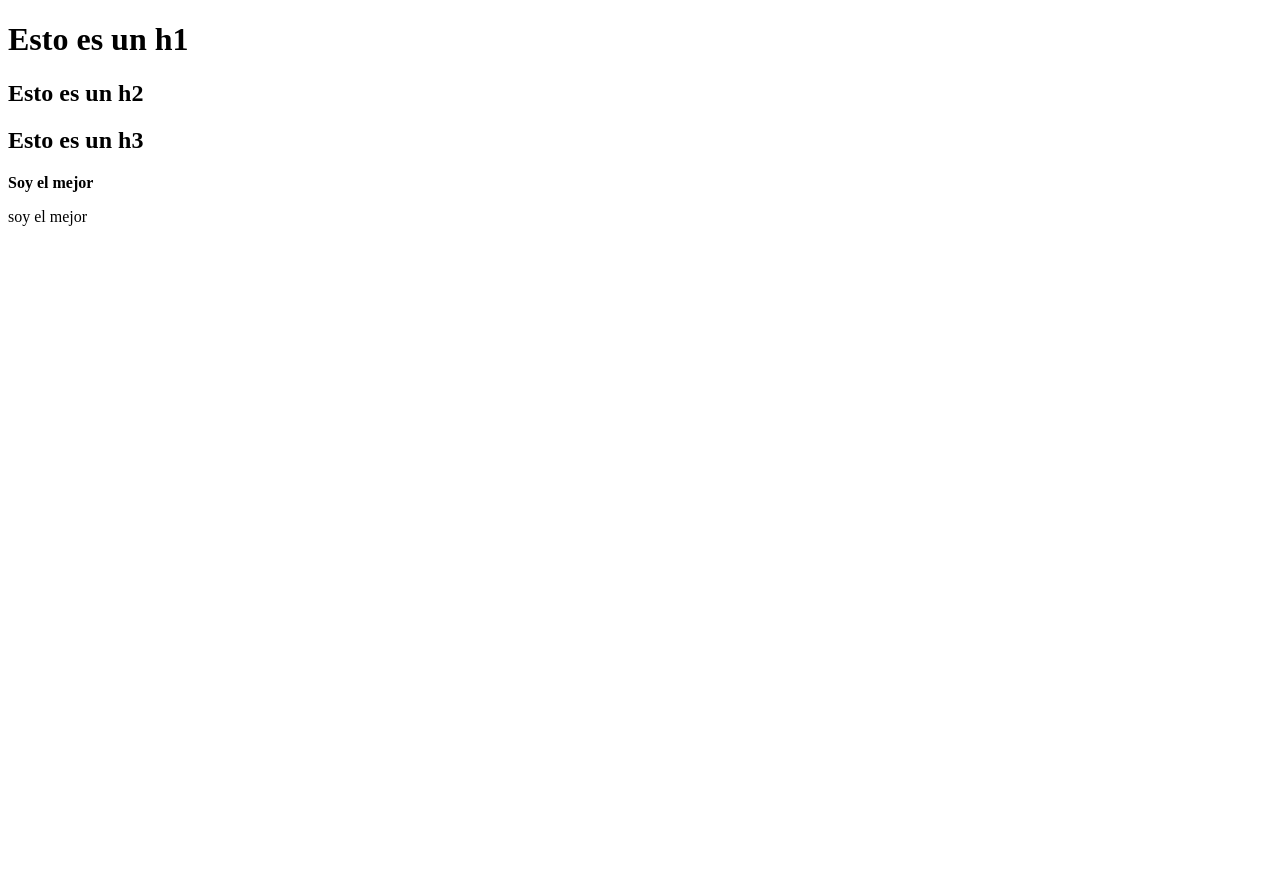
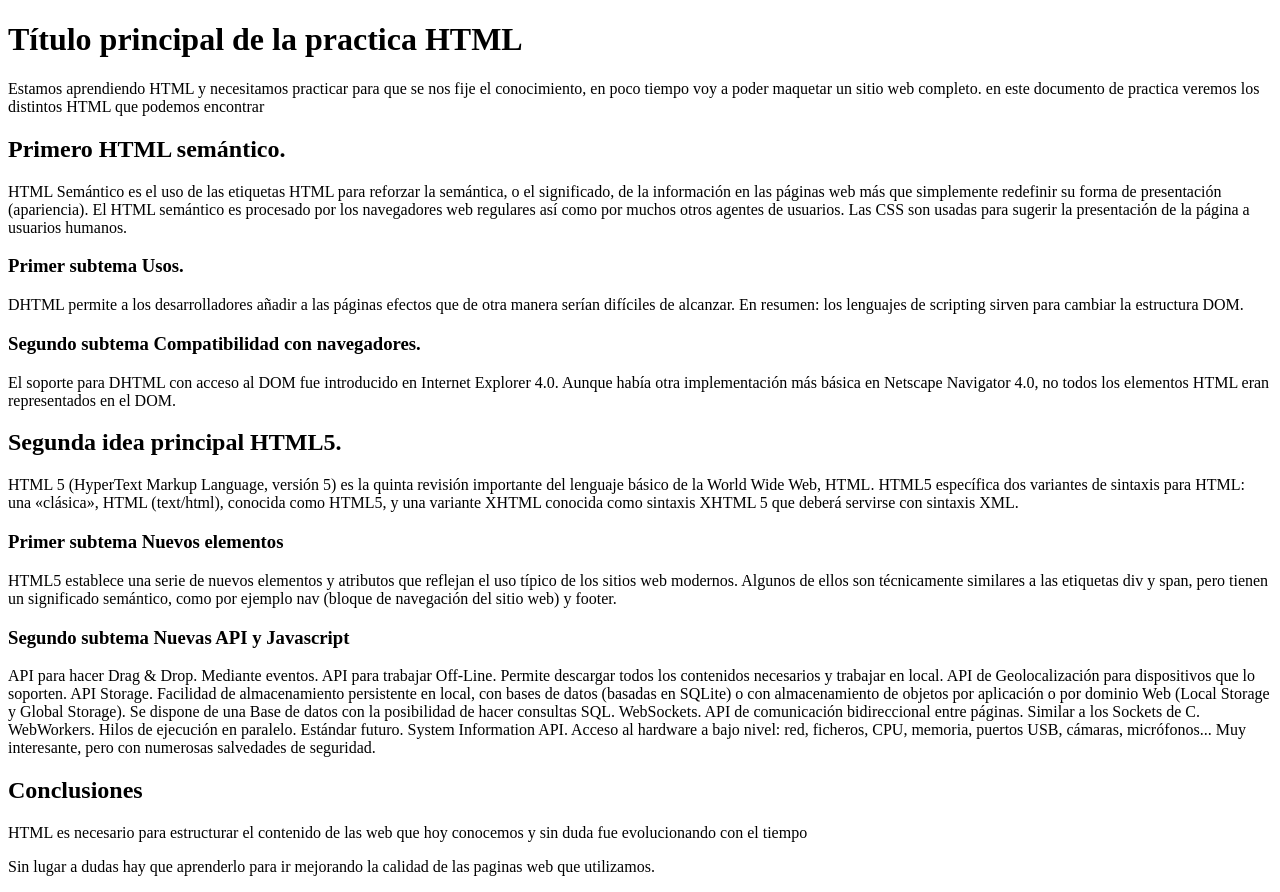
Before and after one commit to GiovanniGiannoni/portafolio-FrontEnd, a plain HTML site: page index.html in a window 1280 px wide. Before the commit the page ends 800 px from the top, so only its background shows below. Drawn offline with Linux system fonts and the light colour scheme.

Commit message:
subo el index

```diff
--- a/index.html
+++ b/index.html
@@ -7,10 +7,30 @@
     <title>primera pagina</title>
 </head>
 <body>
-    <h1>Esto es un h1</h1>
-    <h2>Esto es un h2</h2>
-    <h2>Esto es un h3</h2>
-    <p><strong>Soy el mejor </strong></p>
-    <p>soy el mejor </p>
+    <h1><b>Título principal de la practica HTML </b> </h1>
+	<p>Estamos aprendiendo HTML y necesitamos practicar para que se nos fije el conocimiento, en poco tiempo voy a poder maquetar un sitio web completo. en este documento de practica veremos los distintos HTML que podemos encontrar </p>
+
+	  <H2><b>Primero HTML semántico.</b> </H2>
+		<p>HTML Semántico es el uso de las etiquetas HTML para reforzar la semántica, o el significado, de la información en las páginas web más que simplemente redefinir su forma de presentación (apariencia). El HTML semántico es procesado por los navegadores web regulares así como por muchos otros agentes de usuarios. Las CSS son usadas para sugerir la presentación de la página a usuarios humanos.</p>
+		  <H3><b>Primer subtema Usos.</b>  </H3>
+			<p>DHTML permite a los desarrolladores añadir a las páginas efectos que de otra manera serían difíciles de alcanzar. En resumen: los lenguajes de scripting sirven para cambiar la estructura DOM.</p>
+		  <H3><b>Segundo subtema Compatibilidad con navegadores.</b> </H3>
+			<p>El soporte para DHTML con acceso al DOM fue introducido en Internet Explorer 4.0. Aunque había otra implementación más básica en Netscape Navigator 4.0, no todos los elementos HTML eran representados en el DOM.</p>
+	  <h2><b>Segunda idea principal HTML5.</b> </h2>
+		<p>HTML 5 (HyperText Markup Language, versión 5) es la quinta revisión importante del lenguaje básico de la World Wide Web, HTML. HTML5 específica dos variantes de sintaxis para HTML: una «clásica», HTML (text/html), conocida como HTML5, y una variante XHTML conocida como sintaxis XHTML 5 que deberá servirse con sintaxis XML.</p>
+		  <h3>Primer subtema Nuevos elementos </h3>
+			<p>HTML5 establece una serie de nuevos elementos y atributos que reflejan el uso típico de los sitios web modernos. Algunos de ellos son técnicamente similares a las etiquetas div y span, pero tienen un significado semántico, como por ejemplo nav (bloque de navegación del sitio web) y footer.</p>
+		  <h3>Segundo subtema Nuevas API y Javascript  </h3>
+			<p>API para hacer Drag & Drop. Mediante eventos.
+        API para trabajar Off-Line. Permite descargar todos los contenidos necesarios y trabajar en local.
+        API de Geolocalización para dispositivos que lo soporten.
+        API Storage. Facilidad de almacenamiento persistente en local, con bases de datos (basadas en SQLite) o con almacenamiento de objetos por aplicación o por dominio Web (Local Storage y Global Storage). Se dispone de una Base de datos con la posibilidad de hacer consultas SQL.
+        WebSockets. API de comunicación bidireccional entre páginas. Similar a los Sockets de C.
+        WebWorkers. Hilos de ejecución en paralelo.
+        Estándar futuro. System Information API. Acceso al hardware a bajo nivel: red, ficheros, CPU, memoria, puertos USB, cámaras, micrófonos... Muy interesante, pero con numerosas salvedades de seguridad.</p>
+
+	  <h2>Conclusiones</h2>
+		<p>HTML es necesario para estructurar el contenido de las web que hoy conocemos y sin duda fue evolucionando con el tiempo</p>
+		<p>Sin lugar a dudas hay que aprenderlo para ir mejorando la calidad de las paginas web que utilizamos.</p>
 </body>
 </html>
```
Also changed, not shown: 1 other file.
